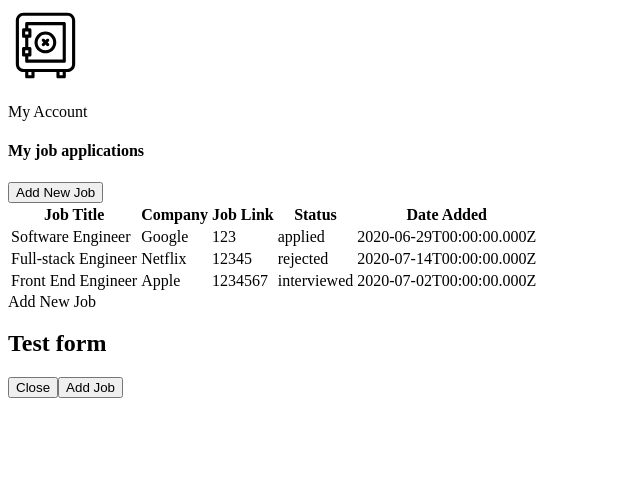
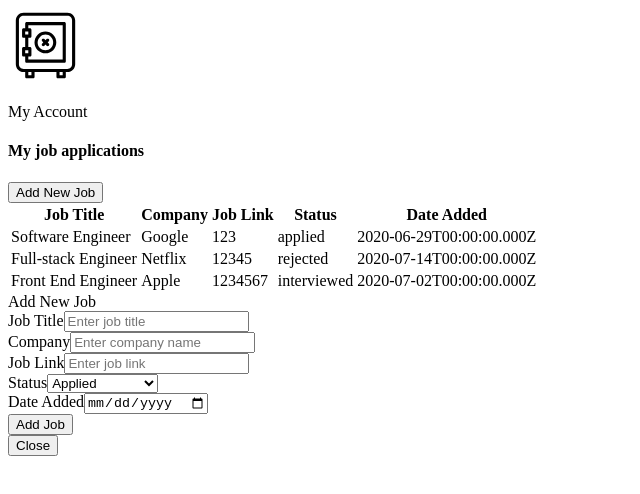
Before and after one commit to whitelisab/job-seeker-safe, a React app: page / in a window 1280 px wide. Both pictures are taken after a click on the button "Add New Job". Shown: the top 494 px of the page, without its empty margins (0-640 px from the left). Built offline with nearby package versions, Linux system fonts and the light colour scheme; the HTML template or start-up script is replaced by a standard one.

Commit message:
Create add new job form
Created controlled form inside of modal to add a new job.

```diff
--- a/client/src/components/AddNewForm.jsx
+++ b/client/src/components/AddNewForm.jsx
@@ -1,16 +1,74 @@
 import React from 'react';
 import Form from 'react-bootstrap/Form';
+import Button from 'react-bootstrap/Button';
 
 class AddNewForm extends React.Component {
   constructor(props) {
     super(props);
     this.state = {
+      job_title: '',
+      company: '',
+      url: '',
+      status: '',
+      date: '',
     };
+    this.handleChange = this.handleChange.bind(this);
+    this.handleSubmit = this.handleSubmit.bind(this);
+  }
+
+  handleChange(event) {
+    const { name, value } = event.target;
+    this.setState({
+      [name]: value,
+    }), console.log(this.state);
+  }
+
+  handleSubmit(event) {
+    const { handleClose } = this.props;
+    event.preventDefault();
+    console.log('submitted!', this.state);
+    handleClose();
   }
 
   render() {
+    const {
+      job_title,
+      company,
+      url,
+      status,
+      date,
+    } = this.state;
     return (
-      <h2>Test form</h2>
+      <Form onSubmit={this.handleSubmit}>
+        <Form.Group controlId="formTextJobTitle">
+          <Form.Label>Job Title</Form.Label>
+          <Form.Control type="text" placeholder="Enter job title" value={job_title} name="job_title" onChange={this.handleChange} required />
+        </Form.Group>
+        <Form.Group controlId="formTextCompany">
+          <Form.Label>Company</Form.Label>
+          <Form.Control type="text" placeholder="Enter company name" value={company} name="company" onChange={this.handleChange} required />
+        </Form.Group>
+        <Form.Group controlId="formTextLink">
+          <Form.Label>Job Link</Form.Label>
+          <Form.Control type="text" placeholder="Enter job link" value={url} name="url" onChange={this.handleChange} required />
+        </Form.Group>
+        <Form.Group controlId="formSelectStatus">
+          <Form.Label>Status</Form.Label>
+          <Form.Control as="select" value={status} name="status" onChange={this.handleChange} required>
+            <option>Applied</option>
+            <option>Interviewed</option>
+            <option>Recevied Offer</option>
+            <option>Accepted</option>
+            <option>Declined Offer</option>
+            <option>Rejected</option>
+          </Form.Control>
+        </Form.Group>
+        <Form.Group controlId="formDate">
+          <Form.Label>Date Added</Form.Label>
+          <Form.Control type="date" value={date} name="date" onChange={this.handleChange} required />
+        </Form.Group>
+        <Button type="submit" variant="primary">Add Job</Button>
+      </Form>
     );
   }
 }
--- a/client/src/components/AddNewModal.jsx
+++ b/client/src/components/AddNewModal.jsx
@@ -35,11 +35,10 @@ class AddNewModal extends React.Component {
             <Modal.Title>Add New Job</Modal.Title>
           </Modal.Header>
           <Modal.Body>
-            <AddNewForm />
+            <AddNewForm handleClose={this.handleClose} />
           </Modal.Body>
           <Modal.Footer>
             <Button variant="secondary" onClick={this.handleClose}>Close</Button>
-            <Button variant="primary">Add Job</Button>
           </Modal.Footer>
         </Modal>
       </>
```
Also changed, not shown: 1 other file (tests, documents, lock files or other folders).
